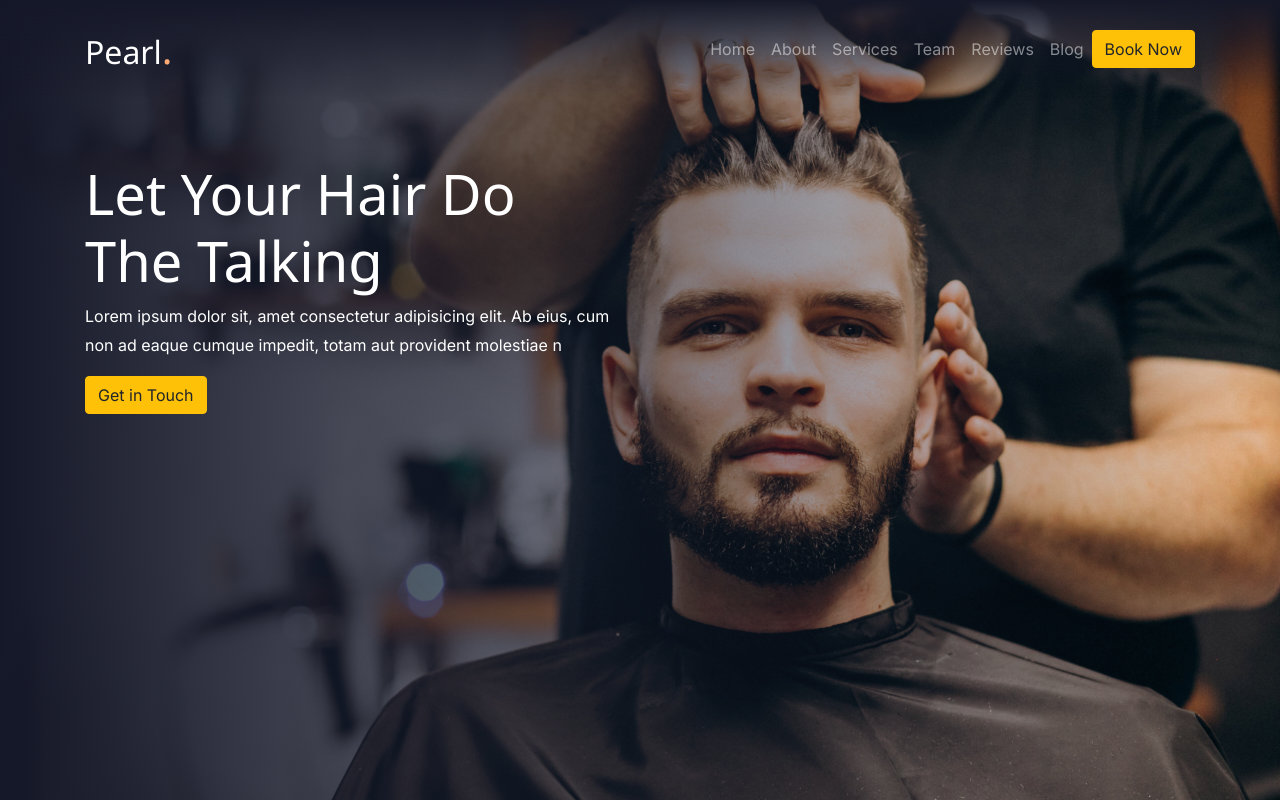
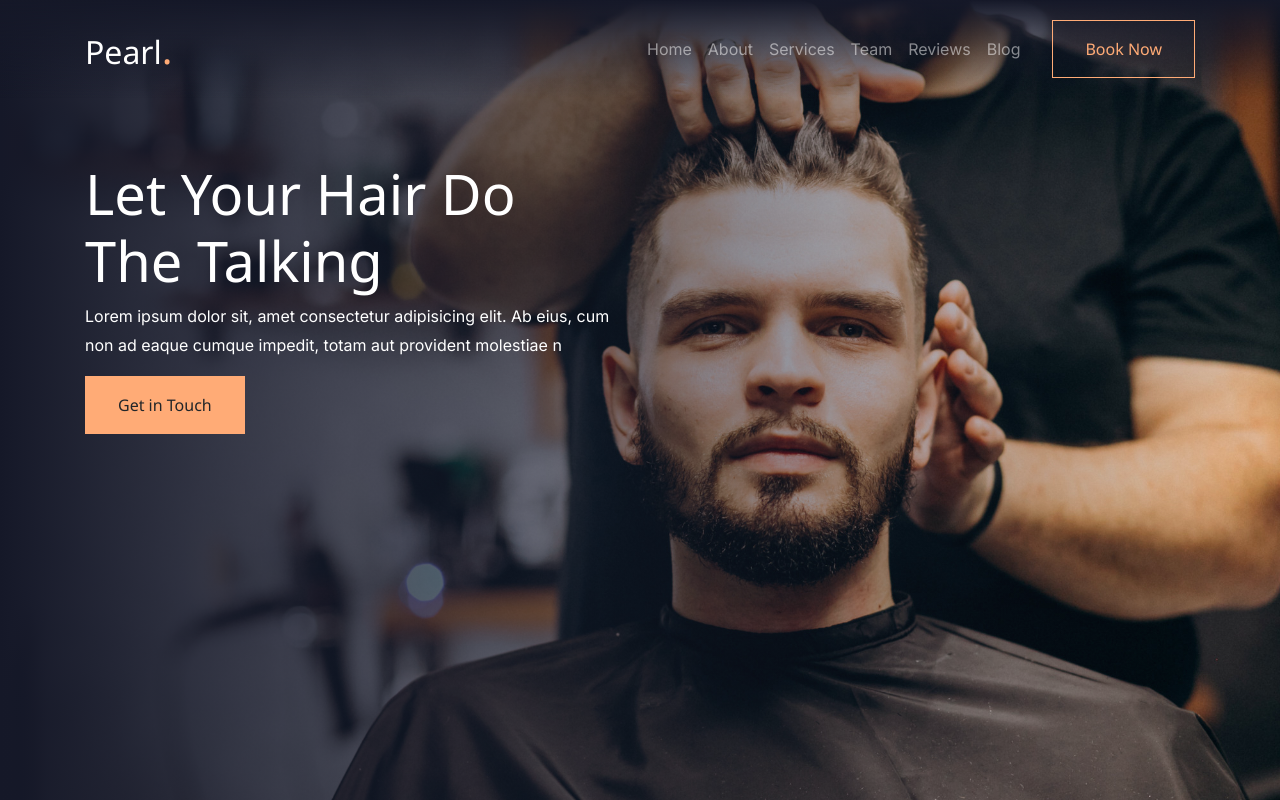
Before and after one commit to fmfahath/Saloon, a plain HTML site: page index.html in a window 1280 px wide. Drawn offline with Linux system fonts and the light colour scheme; a web font is replaced by a local one.

Commit message:
btn - button design complete

```diff
--- a/css/style.css
+++ b/css/style.css
@@ -33,7 +33,9 @@ section{
     padding-bottom: 160px;
 }
 
+
 /* Navbar */
+
 .navbar{
     background: linear-gradient(to bottom,rgba(21, 24, 40, 1 ),rgba(27, 31, 52, 0.0))
 }
@@ -56,3 +58,34 @@ section{
     background-position: center;
     background-size: cover;
 }
+
+/* btn */
+
+.btn{
+    padding: 16px 32px;
+    font-family: "Dela Gothic One", 'Segoe UI', Tahoma, Geneva, Verdana, sans-serif;
+    transition: all 0.4s ease;
+    border-radius: 0;
+}
+
+.btn-brand{
+    background-color: var(--brand);
+    /* color: white; */
+}
+
+.btn-brand:hover{
+    background-color: transparent;
+    color: var(--brand);
+    border-color: var(--brand);
+}
+
+.btn-outlined-brand{
+    background-color: transparent;
+    color: var(--brand);
+    border-color: var(--brand);
+}
+
+.btn-outlined-brand:hover{
+    background-color: var(--brand);
+    /* color: white; */
+}
--- a/index.html
+++ b/index.html
@@ -41,7 +41,7 @@
                         <a class="nav-link" href="#">Blog</a>
                     </li>
                 </ul>
-                <a href="#" class="btn btn-warning"> Book Now</a>
+                <a href="#" class="btn btn-outlined-brand ml-lg-4"> Book Now</a>
             </div>
         </div>
     </nav>
@@ -56,7 +56,7 @@
                     <h1 class="display-4">Let Your Hair Do The Talking</h1>
                     <p>Lorem ipsum dolor sit, amet consectetur adipisicing elit. Ab eius, cum non ad eaque cumque
                         impedit, totam aut provident molestiae n</p>
-                    <a href="#" class="btn btn-warning">Get in Touch</a>
+                    <a href="#" class="btn btn-brand">Get in Touch</a>
                 </div>
             </div>
         </div>
```
